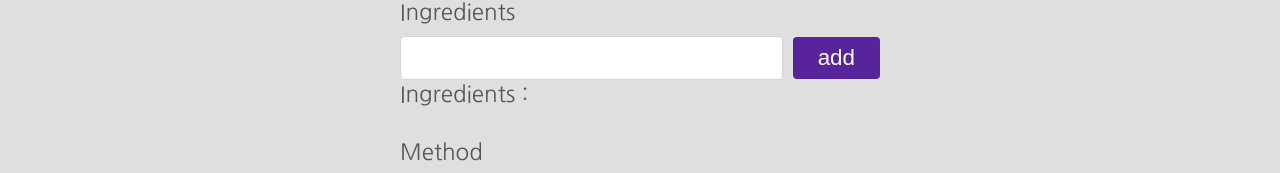
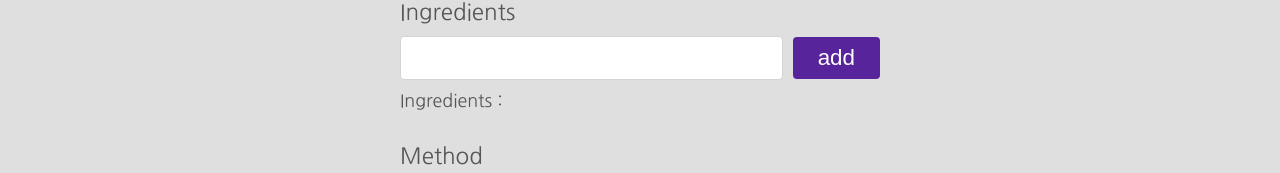
Before and after one commit to genie0320/cooking-genie, a React (Create React App) app: page /create in a window 1280 px wide. Shown: the part 435-608 px from the top of the page. Built offline with nearby package versions, Linux system fonts and the light colour scheme.

Commit message:
Add ingredients

```diff
--- a/src/components/Navbar.js
+++ b/src/components/Navbar.js
@@ -1,4 +1,4 @@
-import { Link, NavLink } from 'react-router-dom'
+import { Link } from 'react-router-dom'
 
 import './Navbar.css'
 
--- a/src/pages/create/Create.css
+++ b/src/pages/create/Create.css
@@ -31,3 +31,6 @@
 .ing button {
   margin: 0 0 0 10px;
 }
+.subText {
+  font-size: 0.7em;
+}
--- a/src/pages/create/Create.js
+++ b/src/pages/create/Create.js
@@ -8,6 +8,7 @@ export default function Create() {
     const [ingredients, setIngredients] = useState([])
     const [newIng, setNewIng] = useState('')
     const ingInput = useRef(null)
+    // ref가 걸려 있는 해당 엘리먼트를 가지게 된다.
 
     const handleSubmit = (e) => {
         e.preventDefault()
@@ -18,10 +19,13 @@ export default function Create() {
         e.preventDefault()
 
         const ing = newIng.trim()
+        // 가져온 값에서 공백 없애기
         if (ing && !ingredients.includes(ing)) {
             setIngredients(prevIng => [...prevIng, newIng])
             setNewIng('')
+            // 입력 후 해당 입력란 비워주기
             ingInput.current.focus()
+            // 입력 후 해당 입력란으로 다시 포커싱해주기. useRef()로 사용할 수 있다.
         }
     }
     return (
@@ -45,7 +49,7 @@ export default function Create() {
                         <button onClick={handleClick}>add</button>
                     </div>
                 </label>
-                <span>Ingredients :  {ingredients.map((ing) => <em key={ing}>{ing}, </em>)}</span>
+                <p>Ingredients :  {ingredients.map((ing) => <em key={ing}>{ing}, </em>)}</p>
 
                 <label>
                     <span>Method</span>
```
Lines whose indentation alone changed are shown as unchanged.
